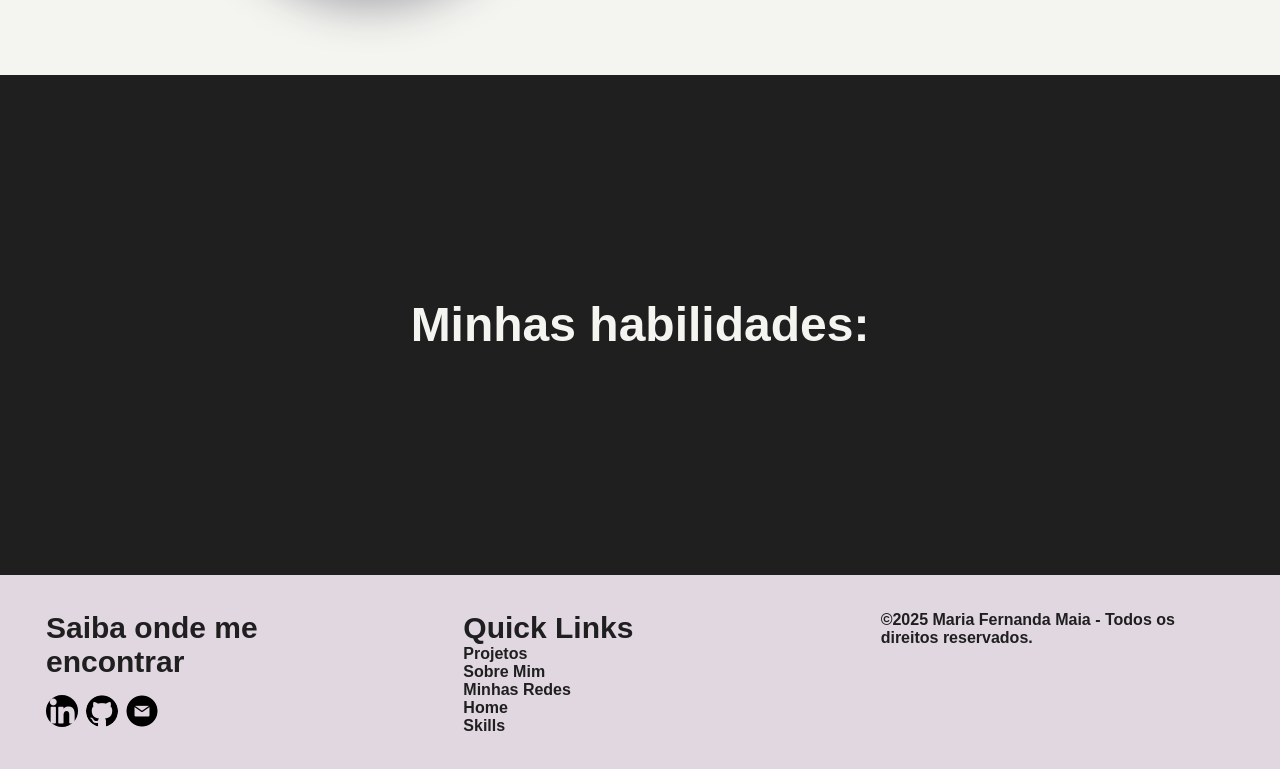
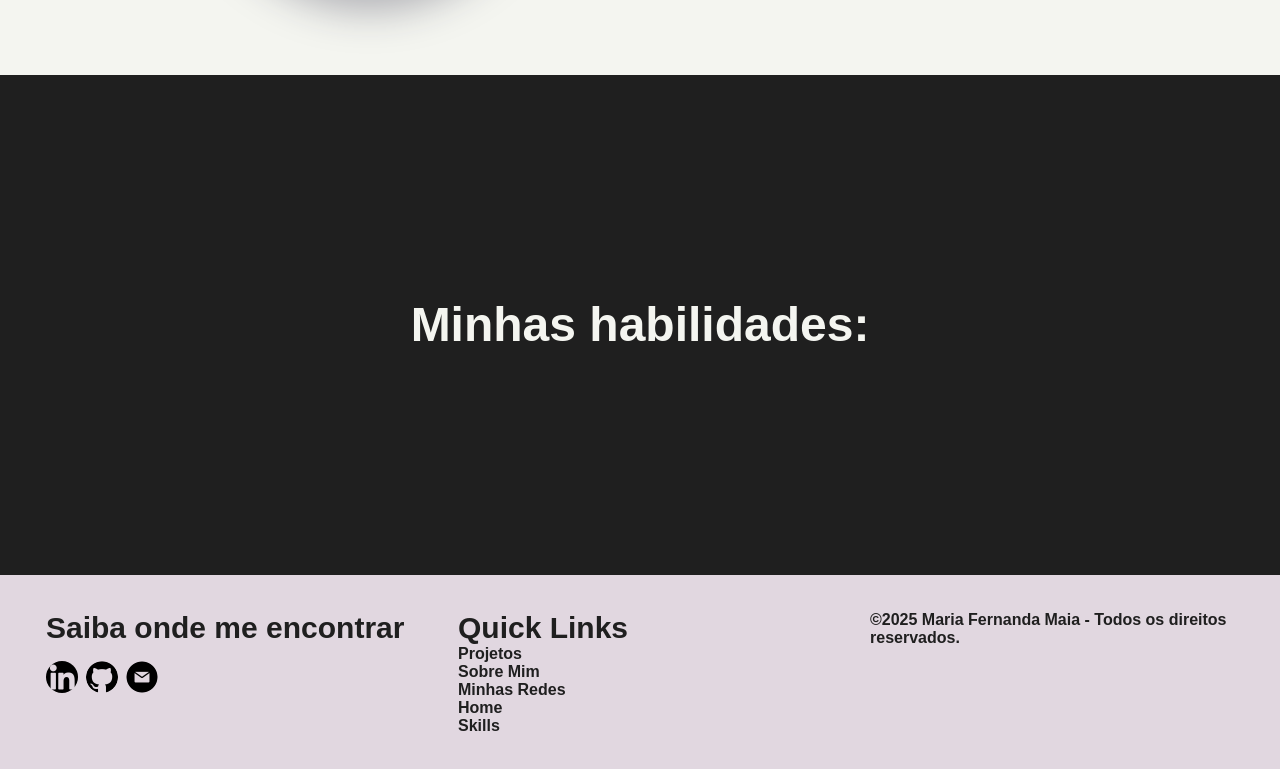
Before and after one commit to mafenandaup/Portifolio-dev, a React (Vite) app in the folder portifolio-main/: page / in a window 1280 px wide. Shown: the part 986-1755 px from the top of the page. Built offline with nearby package versions, Linux system fonts and the light colour scheme; a web font is replaced by a local one.

Commit message:
refactor: spacing problem

```diff
--- a/portifolio-main/src/pages/home/sections/Contact/Contact.css
+++ b/portifolio-main/src/pages/home/sections/Contact/Contact.css
@@ -14,8 +14,8 @@ footer {
     color: var(--notpureblack);
     padding: 20px 30px;
     display: flex;
-    justify-content: center;
-    gap: 2rem;
+    justify-content: space-evenly;
+    gap: 1rem;
     min-width: 100vw;
     height: 200px;
 
--- a/portifolio-main/src/pages/home/sections/Contact/Contact.jsx
+++ b/portifolio-main/src/pages/home/sections/Contact/Contact.jsx
@@ -17,7 +17,6 @@ function Contact() {
                         <a href="mailto:mariafernandapmaia@gmail.com" class="fas fa-envelope" aria-label="Mail" target="_blank"><img src={EMAILLogo} className='logo-adjust' alt="EMAIL-LOGO" /></a>
                     </div>
                 </div>
-                <span></span>
                 <div className='social-media'>
                     <h1>Quick Links</h1>
                     <a href='#about'>Projetos</a>
@@ -26,11 +25,9 @@ function Contact() {
                     <a href='#home'>Home</a>
                     <a href='#contact'>Skills</a>
                 </div>
-                <span></span>
                 <div className='social-media' id='copyright'>
                     <p className='copyright-p'>&copy;2025 Maria Fernanda Maia - Todos os direitos reservados.</p>
                 </div>
-                <span></span>
             </footer>
         </>
     );
```
